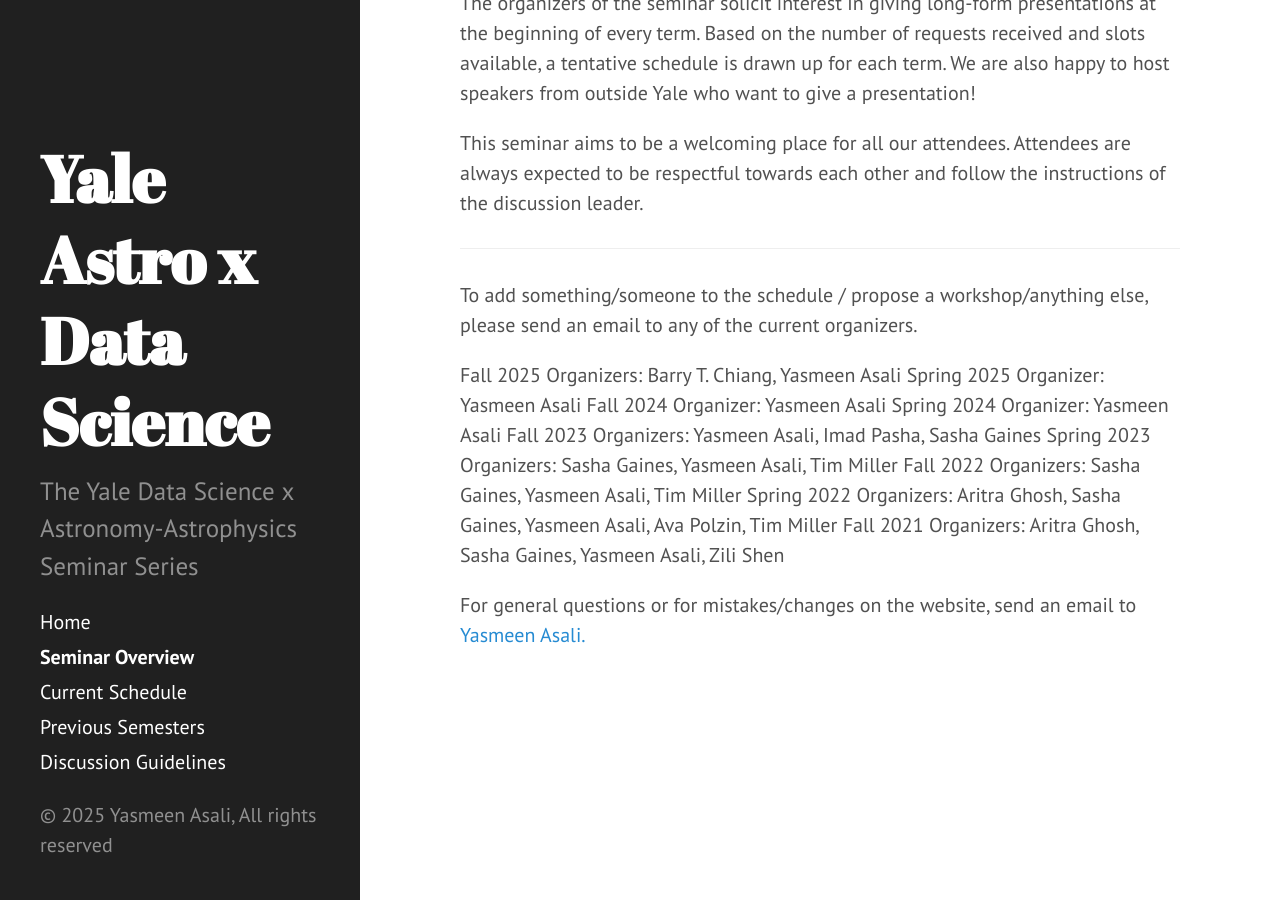
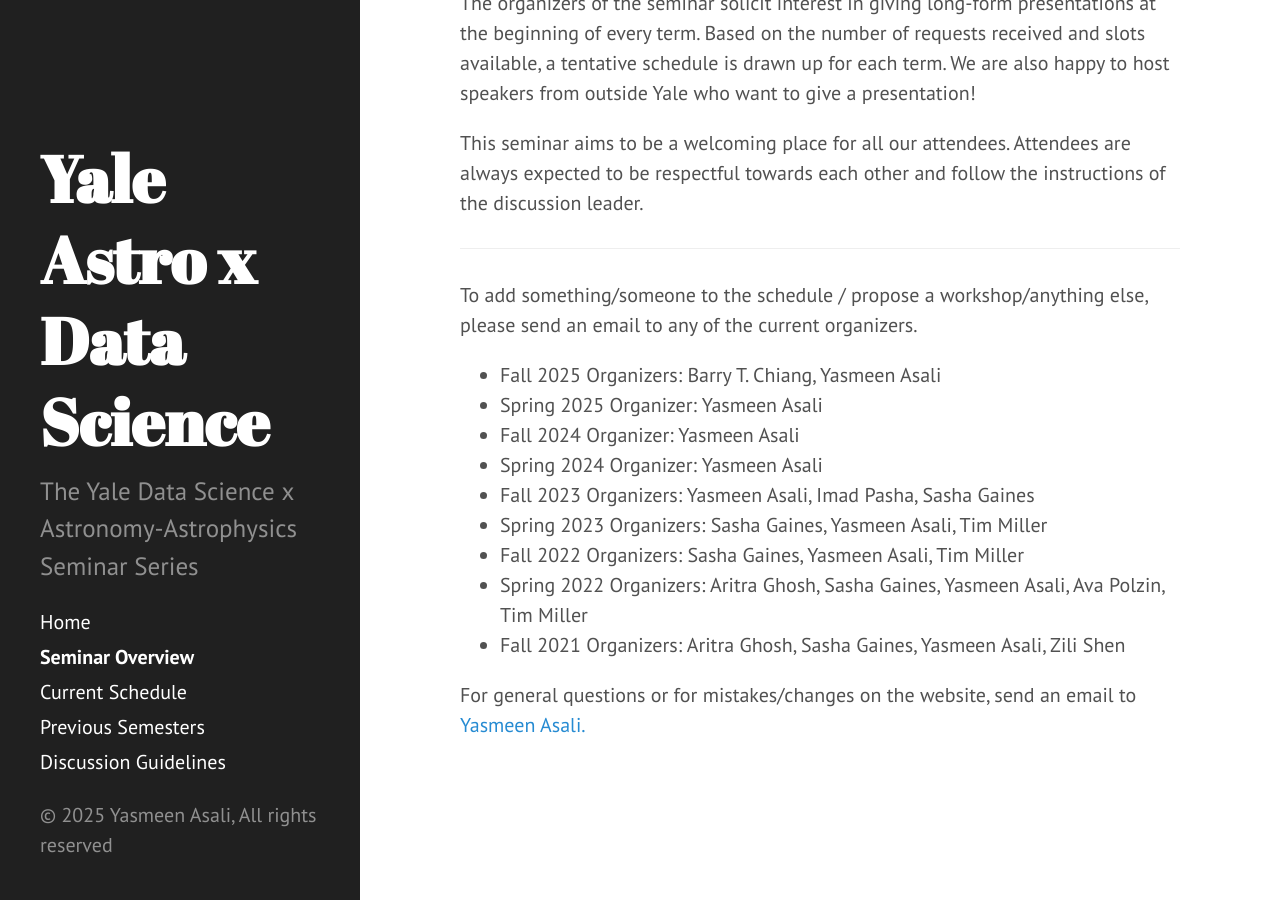
Before and after one commit to yale-dsaas/yale-dsaas.github.io, a Jekyll site: the page built from about.md, in a window 1280 px wide and 900 px high, scrolled down 722 px. Built offline with Jekyll 4.4.1, drawn with Linux system fonts in a browser that asks for light colours.

```diff
--- a/about.md
+++ b/about.md
@@ -17,14 +17,14 @@ This seminar aims to be a welcoming place for all our attendees. Attendees are a
 
 To add something/someone to the schedule / propose a workshop/anything else, please send an email to any of the current organizers.
 
-Fall 2025 Organizers: Barry T. Chiang, Yasmeen Asali
-Spring 2025 Organizer: Yasmeen Asali
-Fall 2024 Organizer: Yasmeen Asali
-Spring 2024 Organizer: Yasmeen Asali
-Fall 2023 Organizers: Yasmeen Asali, Imad Pasha, Sasha Gaines
-Spring 2023 Organizers: Sasha Gaines, Yasmeen Asali, Tim Miller
-Fall 2022 Organizers: Sasha Gaines, Yasmeen Asali, Tim Miller
-Spring 2022 Organizers: Aritra Ghosh, Sasha Gaines, Yasmeen Asali, Ava Polzin, Tim Miller
-Fall 2021 Organizers: Aritra Ghosh, Sasha Gaines, Yasmeen Asali, Zili Shen
+- Fall 2025 Organizers: Barry T. Chiang, Yasmeen Asali
+- Spring 2025 Organizer: Yasmeen Asali
+- Fall 2024 Organizer: Yasmeen Asali
+- Spring 2024 Organizer: Yasmeen Asali
+- Fall 2023 Organizers: Yasmeen Asali, Imad Pasha, Sasha Gaines
+- Spring 2023 Organizers: Sasha Gaines, Yasmeen Asali, Tim Miller
+- Fall 2022 Organizers: Sasha Gaines, Yasmeen Asali, Tim Miller
+- Spring 2022 Organizers: Aritra Ghosh, Sasha Gaines, Yasmeen Asali, Ava Polzin, Tim Miller
+- Fall 2021 Organizers: Aritra Ghosh, Sasha Gaines, Yasmeen Asali, Zili Shen
 
 For general questions or for mistakes/changes on the website, send an email to <a href="mailto:yasmeen.asali@yale.edu">Yasmeen Asali.</a>
```
